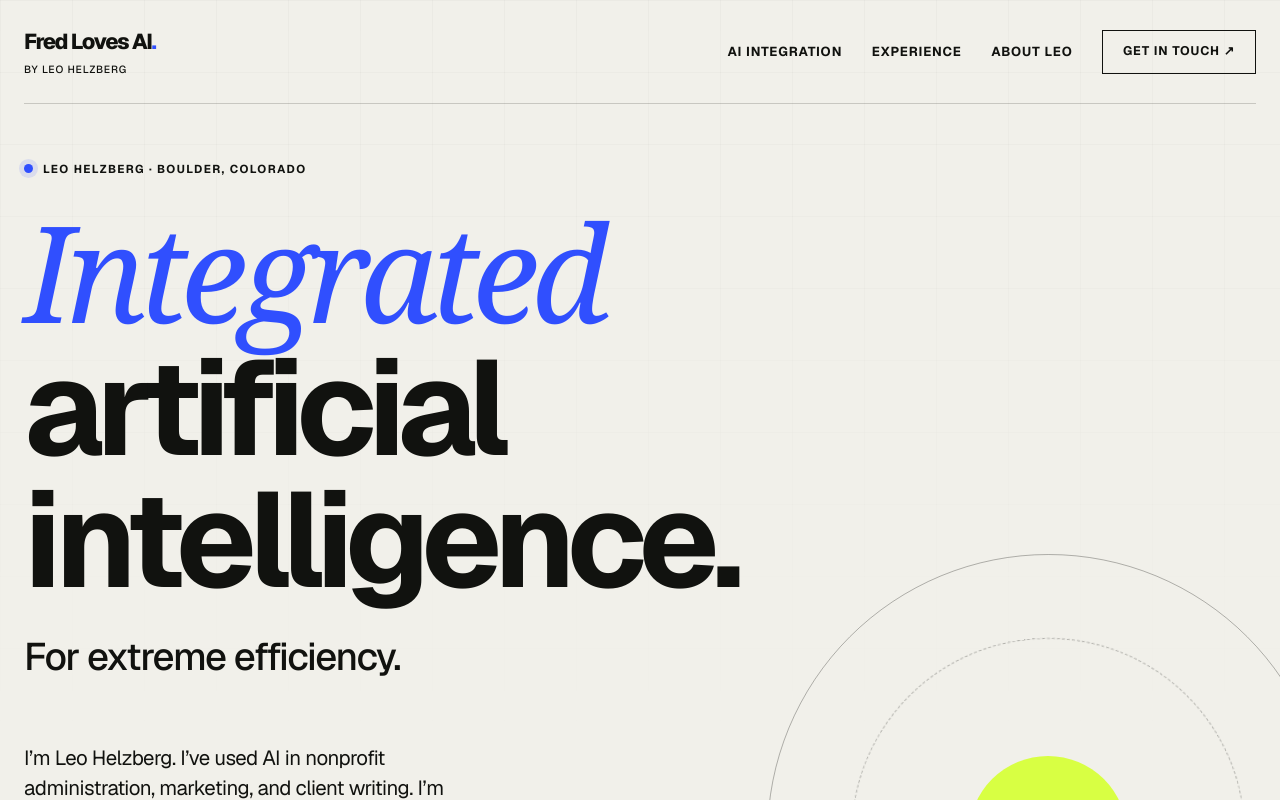
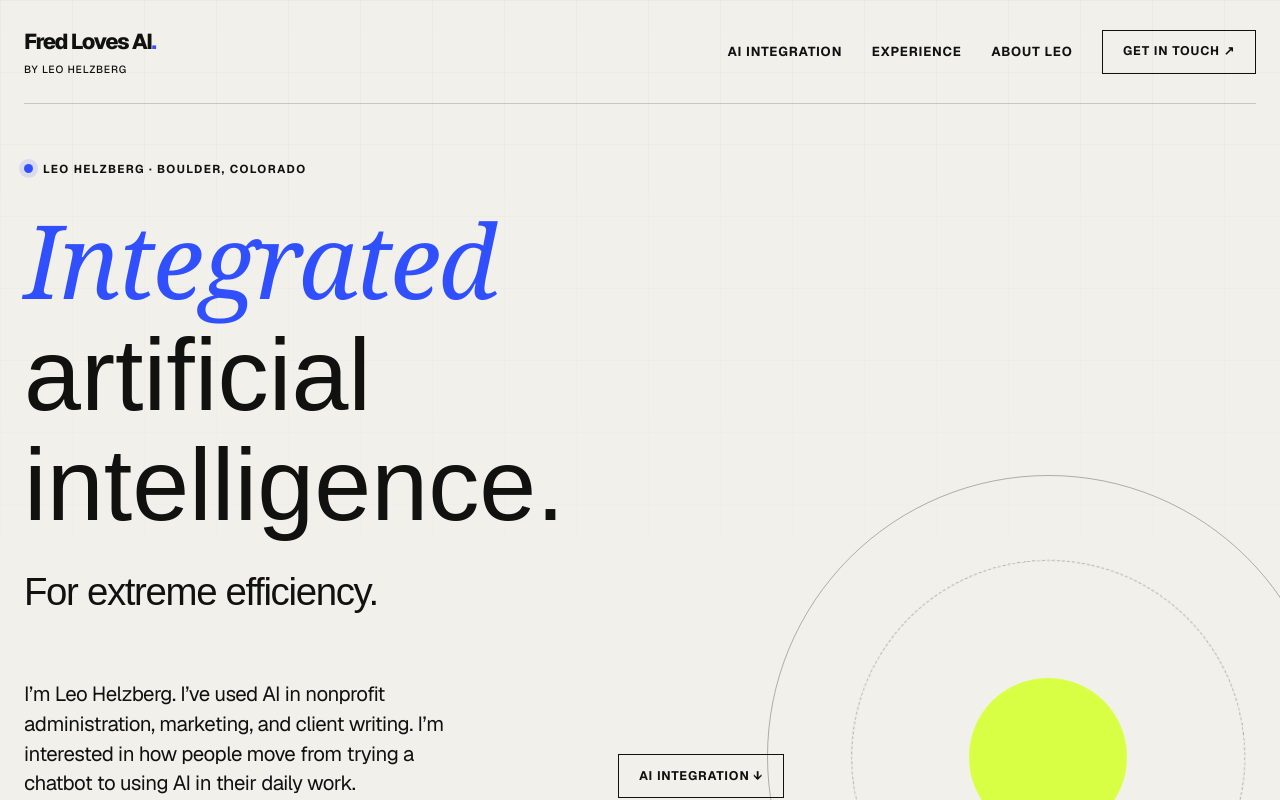
Before and after one commit to Fred-Leo/fred-loves-ai, a Next.js app: page / in a window 1280 px wide. Shown: the top 800 px of the page. Built offline with nearby package versions, Linux system fonts and the light colour scheme.

Commit message:
Fix crowded headline with regular type and normal letter spacing

```diff
--- a/src/app/globals.css
+++ b/src/app/globals.css
@@ -849,3 +849,8 @@ a {
 
 .hero h1{font-variant-ligatures:none;font-feature-settings:"liga" 0,"clig" 0;letter-spacing:-.055em;line-height:.98}
 .hero h1 em{letter-spacing:-.055em}
+
+/* Keep the headline letters distinct at every viewport size. */
+.hero h1{font-family:Arial,Helvetica,sans-serif;font-weight:400;font-size:clamp(3rem,8vw,8rem);letter-spacing:0;line-height:1.08;font-kerning:normal;font-variant-ligatures:none;font-feature-settings:"liga" 0,"clig" 0}
+.hero h1 em{font-family:Georgia,"Times New Roman",serif;font-weight:400;letter-spacing:-.025em}
+@media(max-width:540px){.hero h1{font-size:clamp(2.5rem,10vw,3.4rem)}}
```
